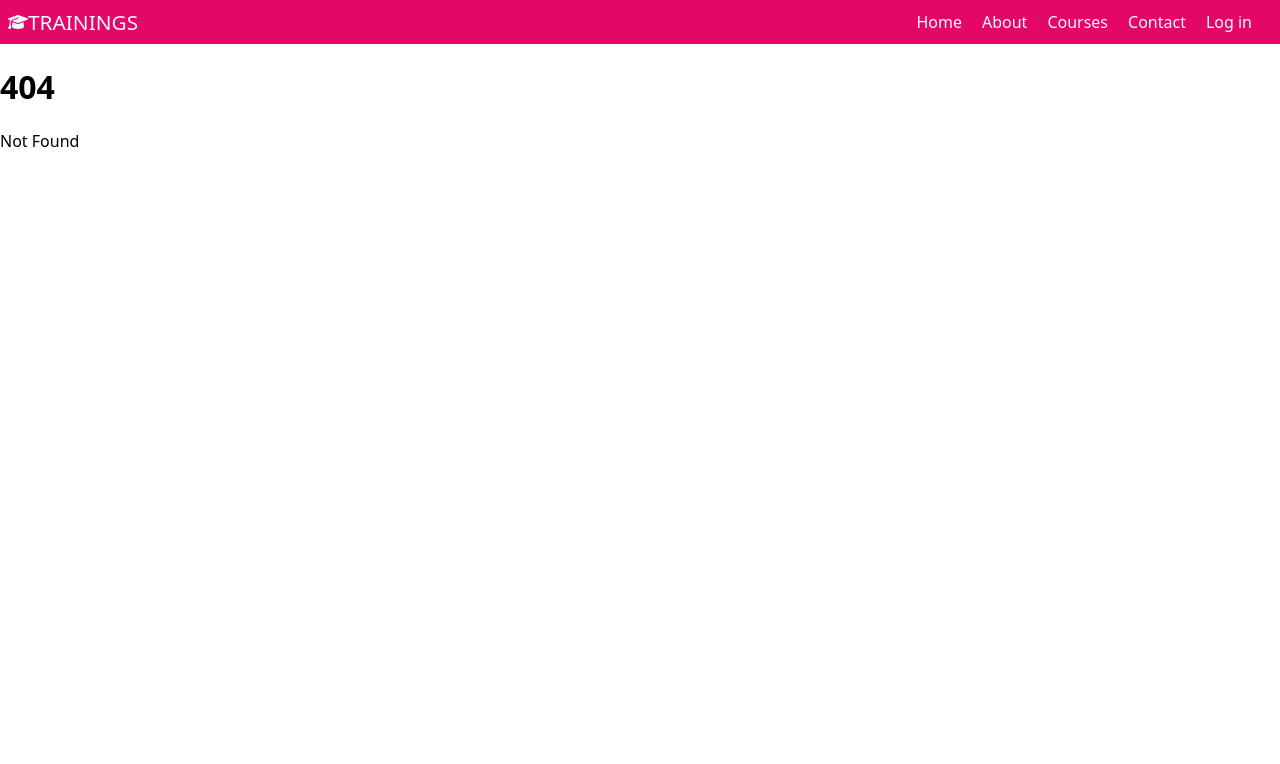
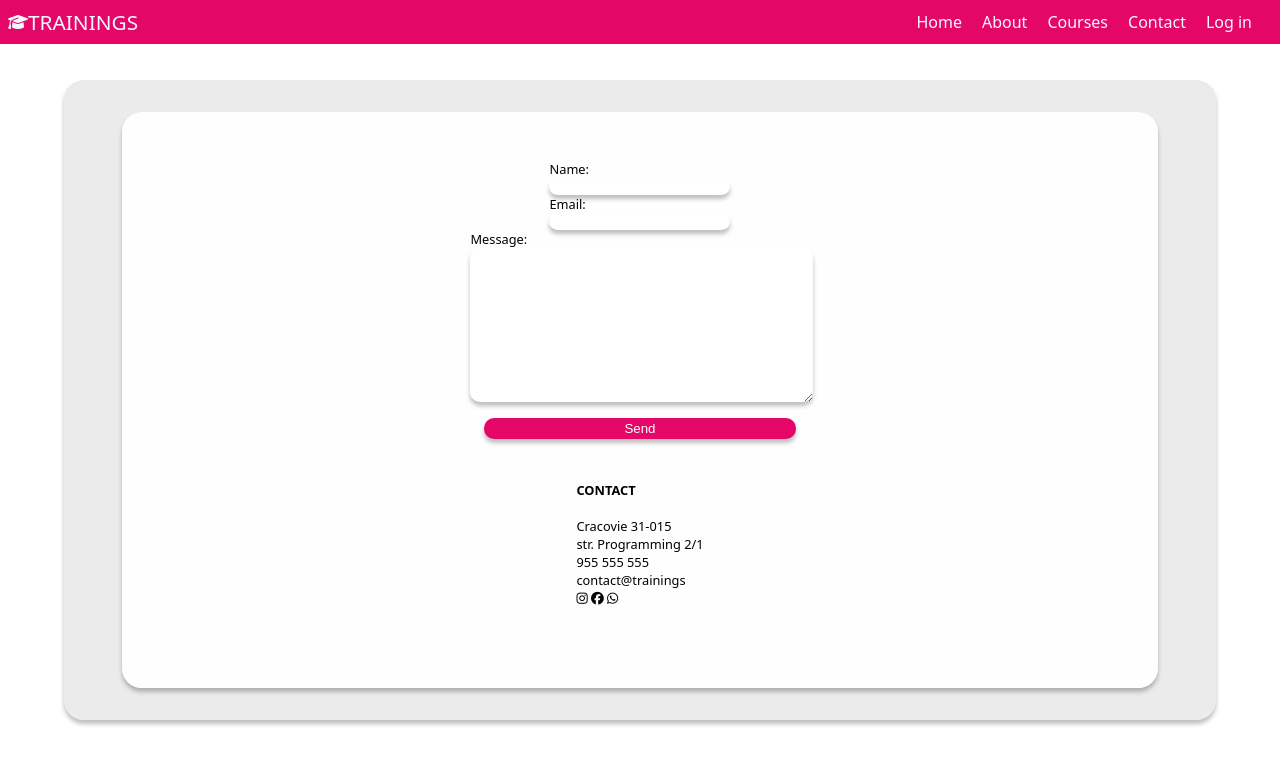
Before and after one commit to IrinaKozka/Trainings-app, a SvelteKit app: page /contact in a window 1280 px wide. Before the commit this address had no page. Shown: the top 764 px of the page. Built offline with nearby package versions, Linux system fonts and the light colour scheme.

Commit message:
add contact page

```diff
--- /dev/null
+++ b/src/routes/contact/+page.svelte
@@ -0,0 +1,150 @@
+<script>
+  let name = '';
+  let email = '';
+  let message = '';
+
+  function handleSubmit() {
+    const formData = {
+      name,
+      email,
+      message,
+    };
+
+    fetch('/api/contact', {
+      method: 'POST',
+      headers: {
+        'Content-Type': 'application/json',
+      },
+      body: JSON.stringify(formData),
+    })
+      .then((response) => response.json())
+      .then((data) => {
+        console.log(data);
+      })
+      .catch((error) => {
+        console.error(error);
+      });
+
+  }
+</script>
+
+<div class="container">
+    <div class="box">
+<form class="form" on:submit={handleSubmit}>
+  <label>
+    Name:
+    <input type="text" bind:value={name} required />
+  </label>
+
+  <label>
+    Email:
+    <input type="email" bind:value={email} required />
+  </label>
+
+  <label>
+    Message:
+    <textarea rows=10 cols=40 bind:value={message} required></textarea>
+  </label>
+
+  <button type="submit">Send</button>
+</form>
+
+<div class="contact">
+    <p>
+        <span>Contact</span><br><br>
+
+        Cracovie 31-015<br>
+        str. Programming 2/1<br>
+        955 555 555<br>
+        contact@trainings<br>
+            <i class="fa-brands fa-instagram"></i>
+    <i class="fa-brands fa-facebook"></i>
+    <i class="fa-brands fa-whatsapp"></i>
+ </p>
+</div>
+</div>
+</div>
+
+<style>
+
+ .container {
+    position: absolute;
+    width: 90%;
+    height: 80%;
+    left: 5%;
+    top: 10%;
+    display: flex;
+    background-color: rgba(197, 195, 195, 0.33);
+    box-shadow: 0px 4px 4px rgba(0, 0, 0, 0.25);
+    border-radius: 20px;
+    }
+
+    .box{
+    position: absolute;
+    height: 90%;
+    width: 90%;
+    left: 5%;
+    top: 5%;
+    border-radius: 20px;
+    background-color: rgba(255, 255, 255, 0.96);
+    box-shadow: 0px 4px 4px rgba(0, 0, 0, 0.25);
+    }
+
+    .form {
+      padding-bottom: 10px;
+        margin-top: 3rem;
+      position: absolute;
+      height: 40%;
+      width: 100%;
+      display: grid;
+      place-items: center;
+      font-size: 0.8rem;
+      font-family: system-ui, -apple-system, BlinkMacSystemFont, 'Segoe UI', Roboto, Oxygen, Ubuntu, Cantarell, 'Open Sans', 'Helvetica Neue', sans-serif;
+      font-weight: 400;
+
+    }
+
+    input, button, textarea{
+       display: grid;
+       place-items: center;
+       height: 40%;
+       border-radius: 10px;
+       border-width: 0;
+       box-shadow: 0px 4px 4px 0px rgba(0, 0, 0, 0.25);
+    }
+
+    textarea{
+        width: 100%;
+    }
+
+    button{
+        display: grid;
+        place-items: center;
+        margin-top: 1rem;
+        width: 30%;
+        height: 1.3rem;
+        background-color:  hsl(334, 94%, 46%);
+        color: white;
+        font-weight: normal;
+        cursor: pointer;
+    }
+
+   .contact{
+    display: flex;
+    justify-content: center;
+    align-items: flex-end;
+    margin-bottom: 10rem;
+    height: 100%;
+    font-size: 0.8rem;
+    position: fixed;
+    left: 50%;
+    bottom: 20px;
+    transform: translateX(-50%);
+   }
+
+ span {
+    font-weight: bold;
+    text-transform: uppercase;
+ }
+
+</style>
```
